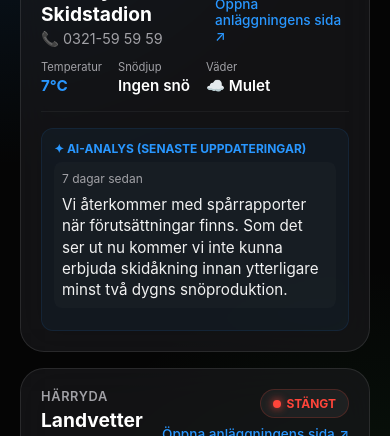
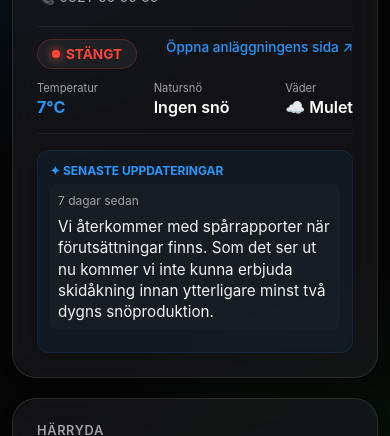
Before and after one commit to fredriklindblad123/Skidspar-Live, a plain HTML site: page index.html in a window 390 px wide. Shown: the part 205-641 px from the top of the page. Drawn offline with Linux system fonts and the light colour scheme.

Commit message:
Add files via upload

```diff
--- a/index.html
+++ b/index.html
@@ -70,7 +70,7 @@
                                     <div class="status-dot"></div>
                                     ${statusText}
                                 </div>
-                                <a href="${track.url}" target="_blank" style="color:var(--accent-blue); text-decoration:none; font-size:0.85em; font-weight:500;">
+                                <a href="${track.url}" target="_blank" rel="noopener noreferrer" style="color:var(--accent-blue); text-decoration:none; font-size:0.85em; font-weight:500;">
                                     Öppna anläggningens sida ↗
                                 </a>
                             </div>
@@ -81,7 +81,7 @@
                                 <span class="metric-value temp-value">${track.temperature || ''}</span>
                             </div>
                             <div class="metric">
-                                <span class="metric-label">Snödjup</span>
+                                <span class="metric-label">Natursnö</span>
                                 <span class="metric-value">${track.snow_depth || ''}</span>
                             </div>
                             <div class="metric">
@@ -91,7 +91,7 @@
                         </div>
                         <div class="ai-section">
                             <div class="ai-header">
-                                <span>✦ AI-Analys (Senaste uppdateringar)</span>
+                                <span>✦ Senaste uppdateringar</span>
                             </div>
                             <div class="ai-content"></div>
                         </div>
--- a/style.css
+++ b/style.css
@@ -231,3 +231,56 @@ footer {
     background: rgba(255, 255, 255, 0.05);
     border-radius: 12px;
 }
+/* Mobile Improvements */
+@media (max-width: 600px) {
+    body {
+        padding: 12px;
+    }
+
+    .grid {
+        gap: 20px; /* More breathing room between cards */
+    }
+
+    .card {
+        padding: 24px; /* More internal space */
+         box-shadow: 0 4px 12px rgba(0, 0, 0, 0.3); /* Slightly stronger shadow for separation */
+    }
+
+    .card-header {
+        flex-direction: column;
+        align-items: flex-start;
+        gap: 12px;
+    }
+
+    .card-header > div:last-child {
+         align-items: flex-start !important; /* Force align left on mobile for consistency */
+         flex-direction: row !important;
+         width: 100%;
+         justify-content: space-between;
+         margin-top: 8px;
+         padding-top: 12px;
+         border-top: 1px solid rgba(255, 255, 255, 0.05);
+    }
+
+    .status-badge {
+         font-size: 0.85rem;
+         padding: 6px 14px;
+    }
+
+    .metrics {
+        gap: 20px;
+        justify-content: space-between;
+    }
+
+    .metric-value {
+        font-size: 1rem;
+    }
+
+    .location-name {
+        font-size: 1.4rem; /* Larger title on mobile */
+    }
+
+    .refresh-time {
+         font-size: 0.7rem;
+    }
+}
```
